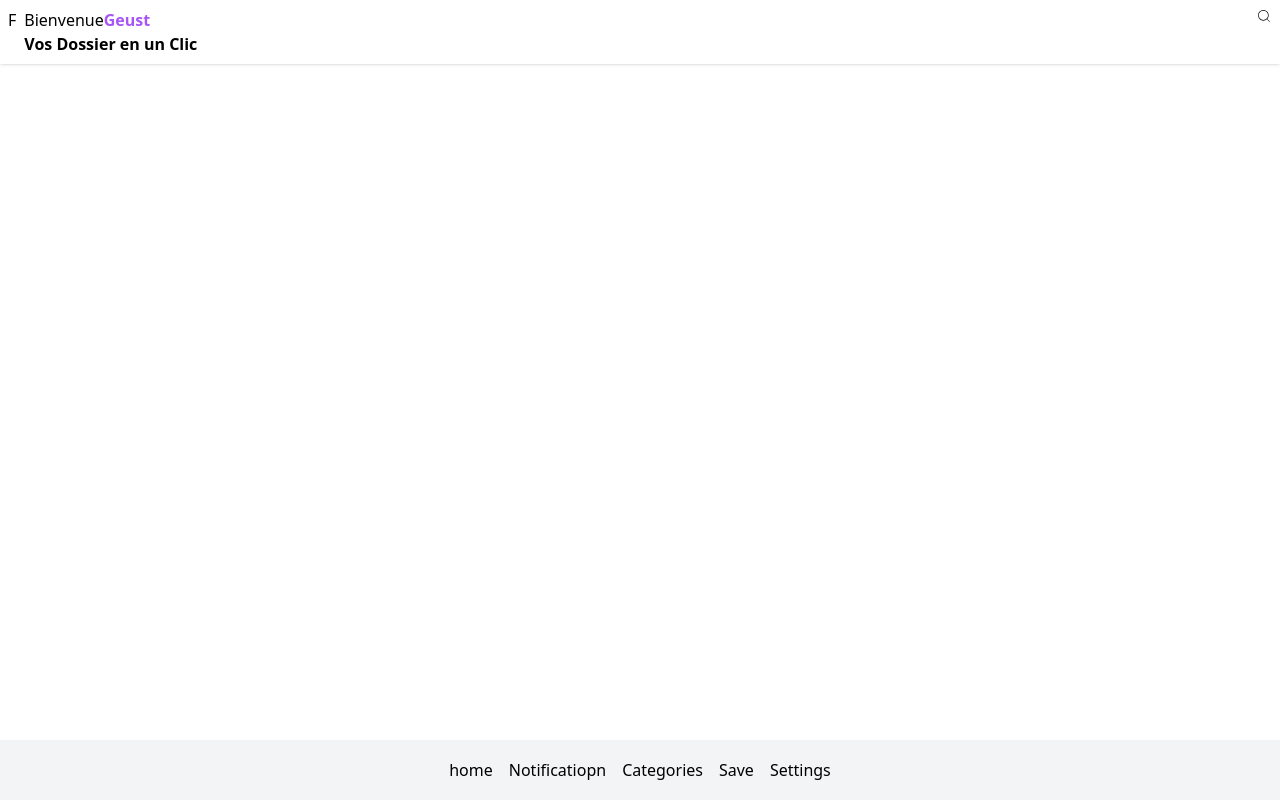
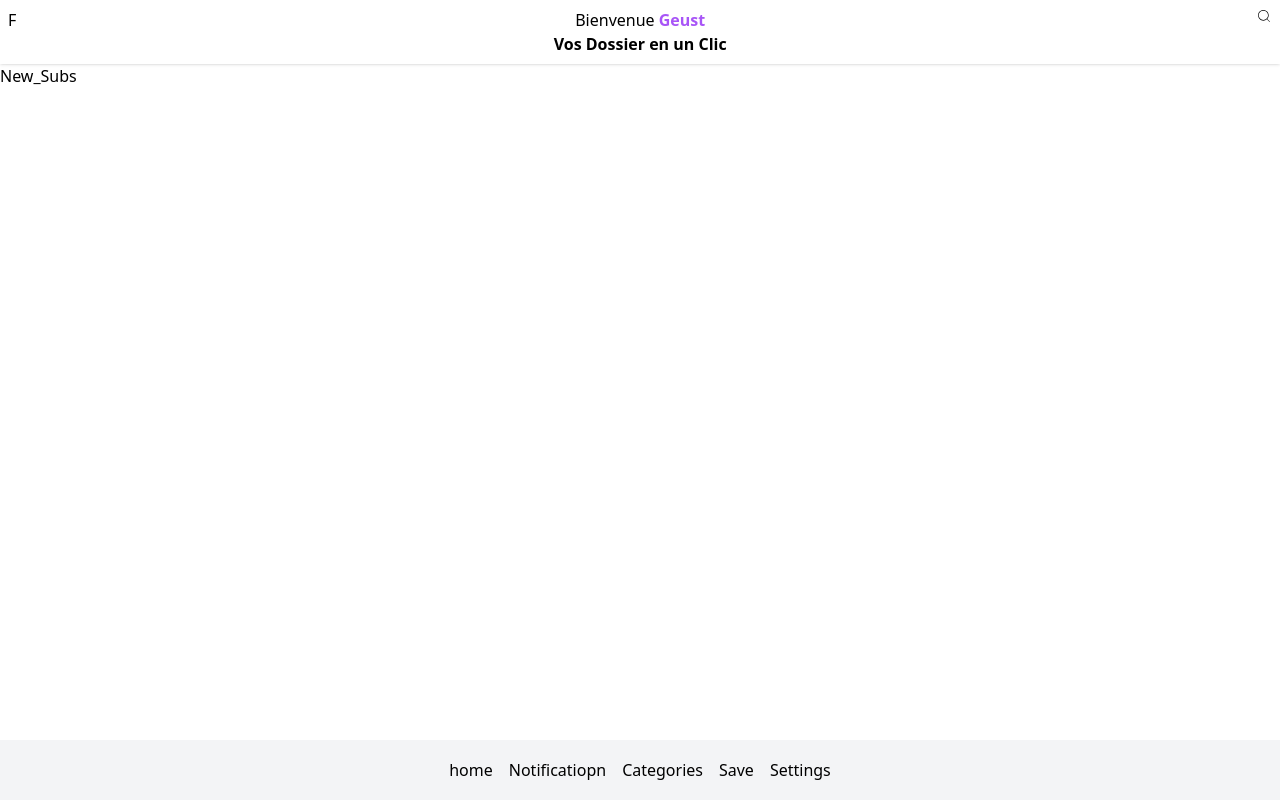
Before and after one commit to imadbenmadi/Djezzy-Event, a React (Vite) app: page / in a window 1280 px wide. Built offline with nearby package versions, Linux system fonts and the light colour scheme.

Commit message:
fixing navbar + init home children

```diff
--- a/src/Components/HomeComponents/NavBar.jsx
+++ b/src/Components/HomeComponents/NavBar.jsx
@@ -5,10 +5,10 @@ export default function NavBar() {
     return (
         <div className=" fixed top-0 flex w-[100%] p-2 shadow ">
             <div className=" mr-2">F </div>
-            <div className=" flex flex-col w-[100%]">
-                <div className=" flex  items-center justify-start ">
+            <div className=" flex flex-col w-[100%] text-center">
+                <div className="  ">
                     Bienvenue
-                    <span className=" text-purple-500 font-semibold">
+                    <span className=" ml-1 text-purple-500 font-semibold">
                         Geust
                     </span>
                 </div>
--- a/src/Components/Pages/Home.jsx
+++ b/src/Components/Pages/Home.jsx
@@ -1,9 +1,12 @@
-import React from 'react'
-import NavBar from '../HomeComponents/NavBar'
+import React from "react";
+import NavBar from "../HomeComponents/NavBar";
+import New_Subs from "../HomeComponents/New_Subs";
 export default function Home() {
-  return (
-      <div className="w-[100%]">
-          <NavBar />
-      </div>
-  );
+    return (
+        <div className="w-[100%]">
+            <NavBar />
+            <div className=" mt-[64px]"></div>
+            <New_Subs />
+        </div>
+    );
 }
```
